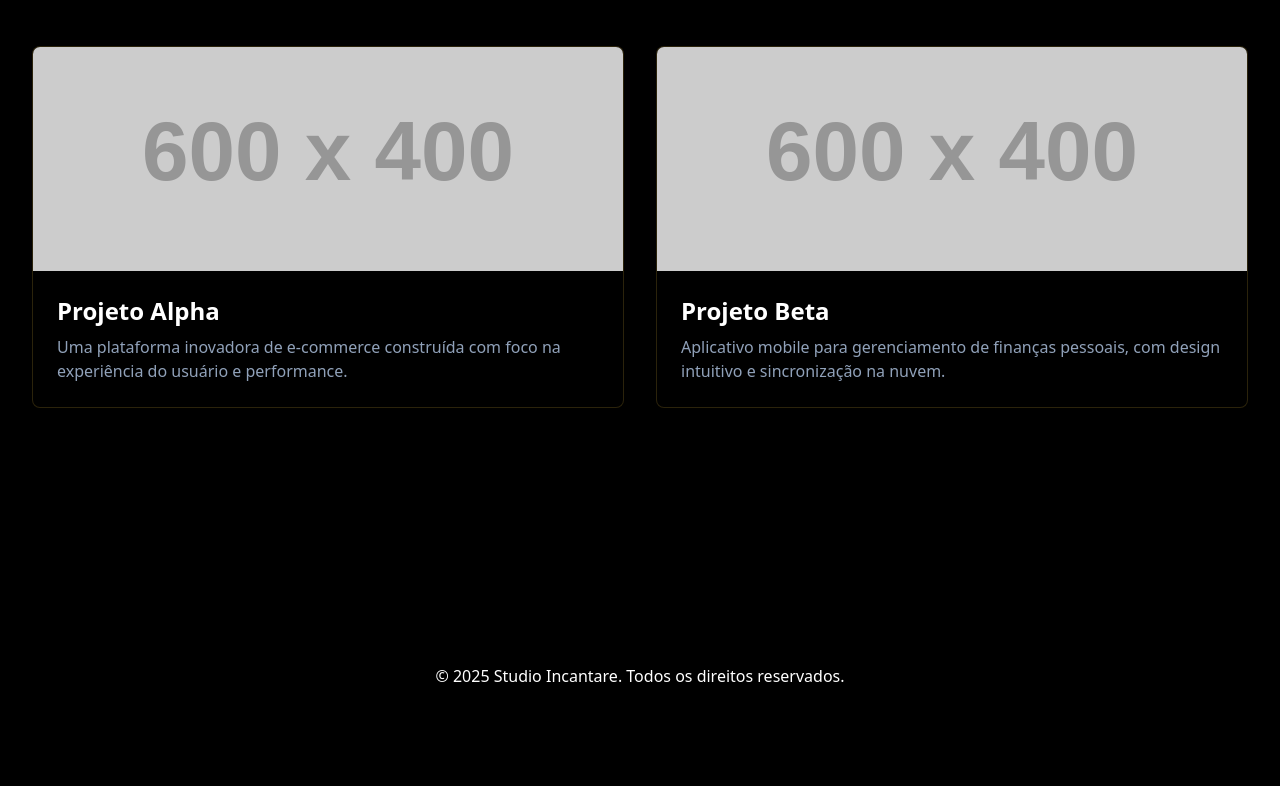
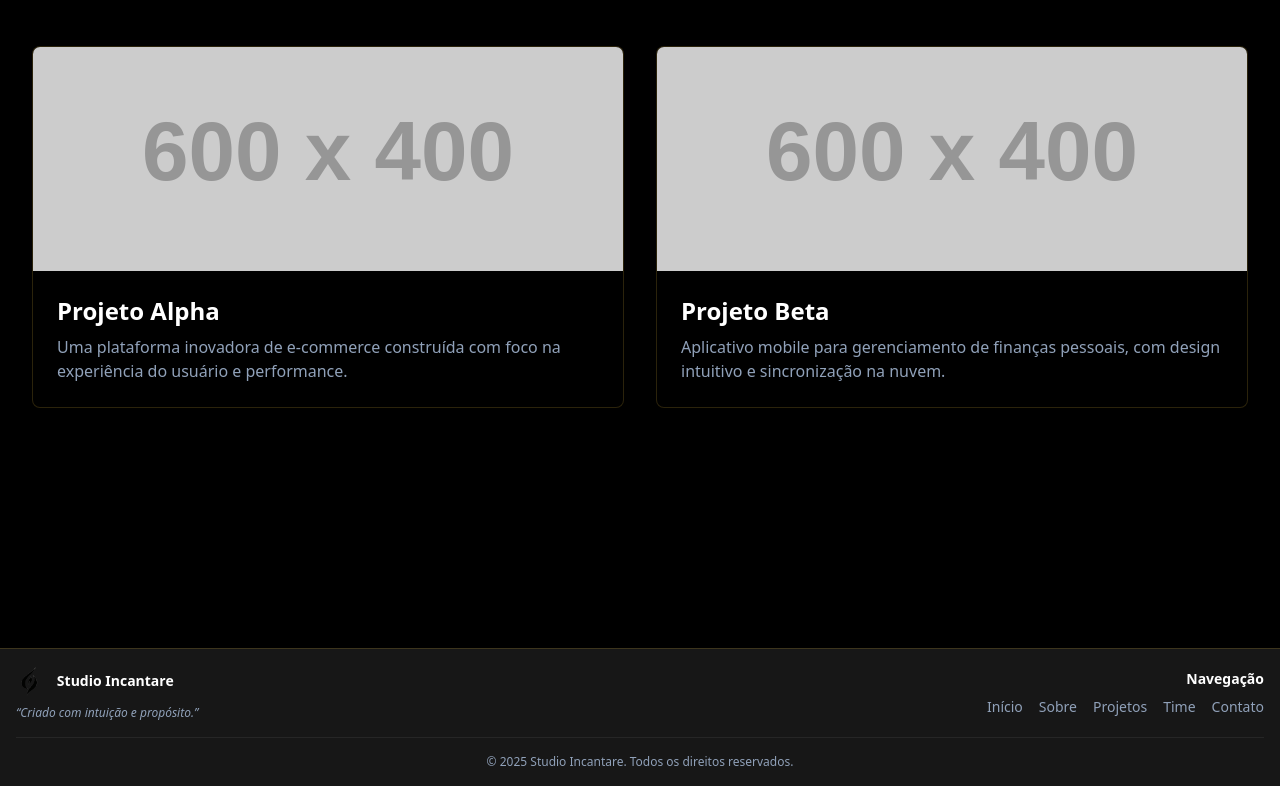
Before and after one commit to JefHard/studio-incantare, a React (Vite) app: page / in a window 1280 px wide. Shown: the part 485-1271 px from the top of the page. Before the commit the page ends 1189 px from the top, so only its background shows below. Built offline with nearby package versions, Linux system fonts and the light colour scheme.

Commit message:
Feat: Implementa e refina o componente Footer

```diff
--- a/src/components/AppLayout.tsx
+++ b/src/components/AppLayout.tsx
@@ -1,13 +1,10 @@
+
+
 import { Outlet } from 'react-router-dom';
 import Header from './Header';
+import Footer from './Footer';
 
-const Footer = () => {
-  return (
-    <footer className="bg-black text-white p-4 text-center mt-auto">
-      <p>&copy; 2025 Studio Incantare. Todos os direitos reservados.</p>
-    </footer>
-  );
-};
+
 
 export const AppLayout = () => {
   return (
--- /dev/null
+++ b/src/components/Footer.tsx
@@ -0,0 +1,45 @@
+import { Link } from 'react-router-dom';
+import { navLinks } from '../services/mockData';
+import logo from '../assets/logo.png';
+
+export default function Footer() {
+  return (
+    <footer className="bg-neutral-900 text-slate-400 py-4 border-t border-gold/20">
+      <div className="container mx-auto px-4">
+
+        <div className="flex flex-col md:flex-row justify-between items-center text-center md:text-left gap-8">
+
+
+          <div>
+
+            <Link to="/" className="flex items-center justify-center md:justify-start gap-3 hover:opacity-80 transition-opacity">
+              <img src={logo} alt="Studio Incantare Logo" className="h-8" />
+
+              <span className="font-bold text-sm text-white">Studio Incantare</span>
+            </Link>
+            <p className="text-xs italic mt-2">
+              “Criado com intuição e propósito.”
+            </p>
+          </div>
+
+          <div className="flex flex-col items-center md:items-end">
+            <h3 className="font-bold text-white mb-2 text-sm">Navegação</h3>
+            <div className="flex flex-wrap justify-center md:justify-end gap-x-4 gap-y-2 text-sm">
+              {navLinks.map((link) => (
+                <Link key={link.path} to={link.path} className="hover:text-gold transition-colors">
+                  {link.name}
+                </Link>
+              ))}
+            </div>
+          </div>
+
+        </div>
+
+        <div className="text-center text-xs pt-4 mt-4 border-t border-neutral-800">
+          <p>&copy; {new Date().getFullYear()} Studio Incantare. Todos os direitos reservados.</p>
+        </div>
+
+      </div>
+    </footer>
+  );
+}
```
Also changed, not shown: src/assets/logo.png (added).
